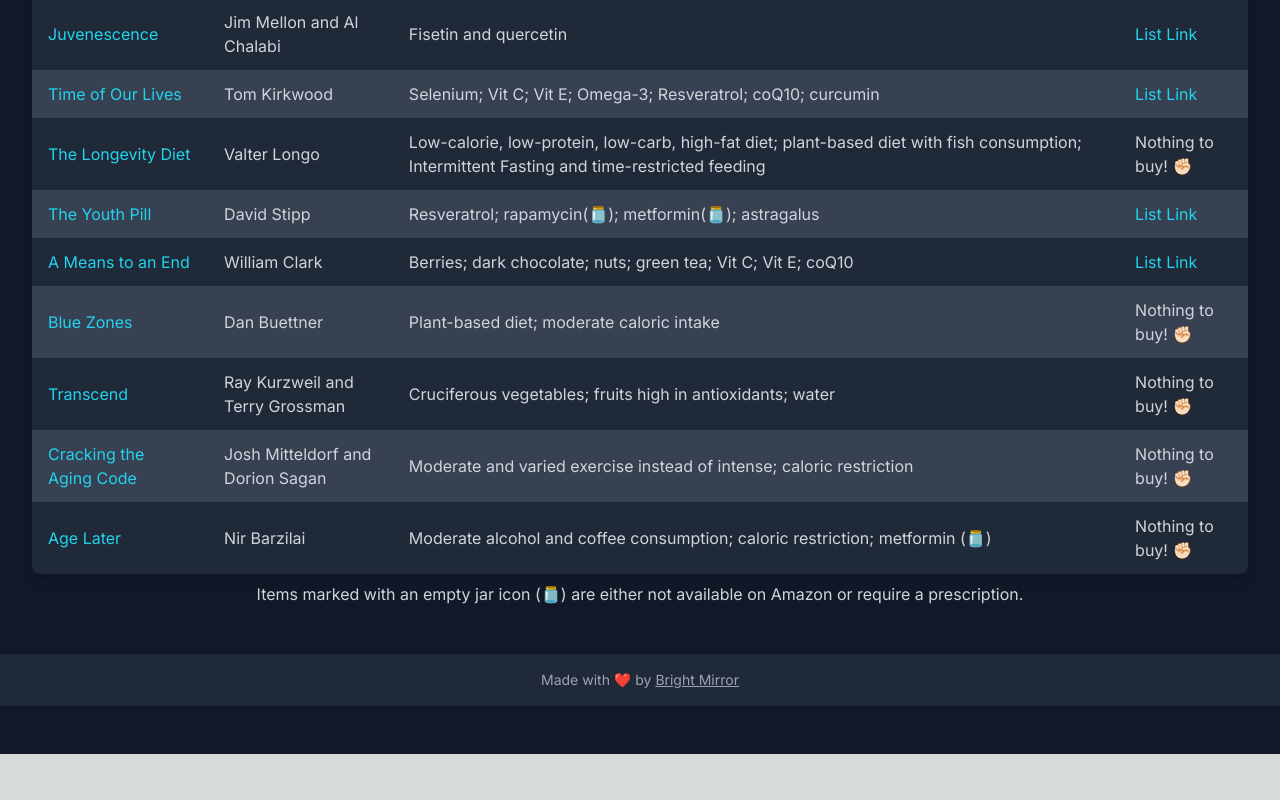
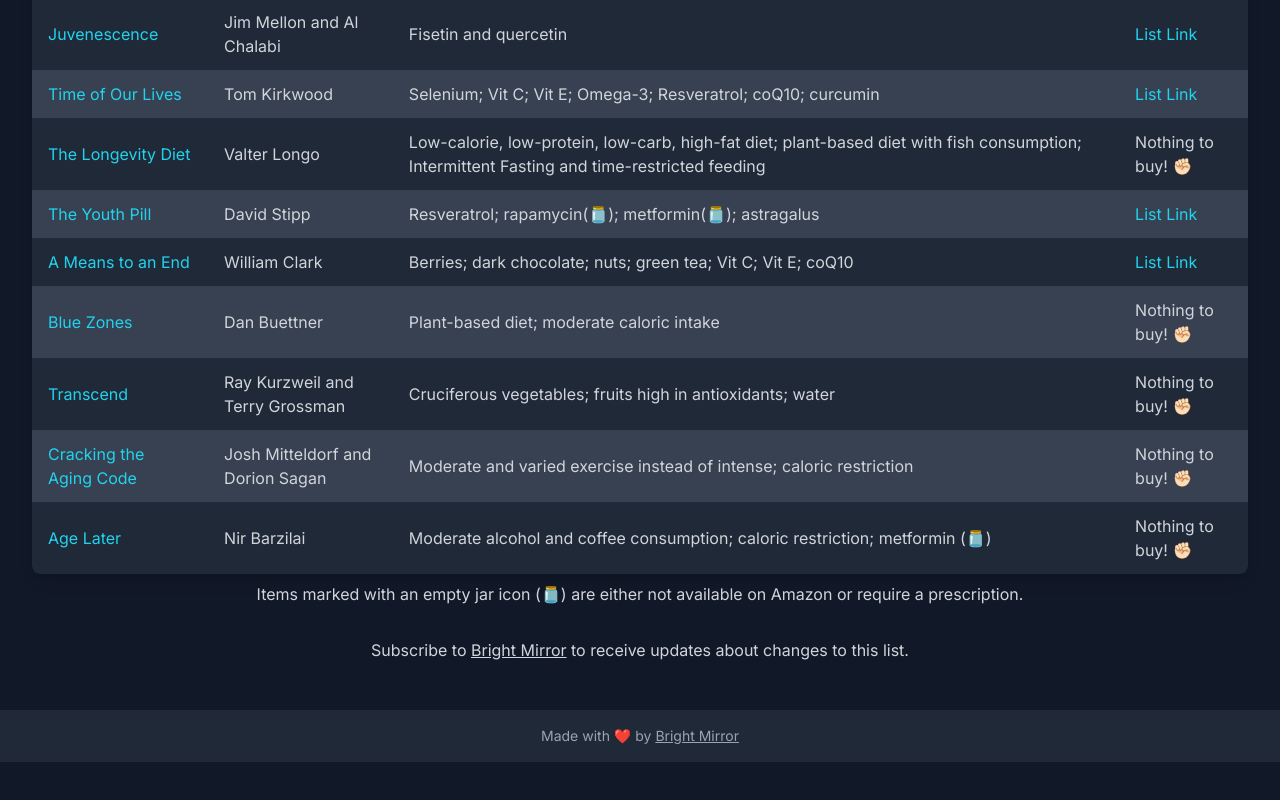
Before and after one commit to AbhisekBasu1/Infinite-Life-List, a Next.js app: page / in a window 1280 px wide. Shown: the part 586-1386 px from the top of the page. Before the commit the page ends 1340 px from the top, so only its background shows below. Built offline with nearby package versions, Linux system fonts and the light colour scheme.

Commit message:
Added link to BM

```diff
--- a/src/app/booktable.js
+++ b/src/app/booktable.js
@@ -141,6 +141,9 @@
           <p className="text-sm sm:text-base text-center text-gray-300 mt-2 mb-8">
             Items marked with an empty jar icon (🫙) are either not available on Amazon or require a prescription.
           </p>
+          <p className="text-sm sm:text-base text-center text-gray-300 mt-2 mb-8">
+            Subscribe to <a className='underline' href='https://www.brightmirror.co/'>Bright Mirror</a> to receive updates about changes to this list.
+          </p>
         </div>
         <footer className="mt-12 bg-gray-800 text-center py-4">
           <p className="text-gray-400 text-sm">
```
